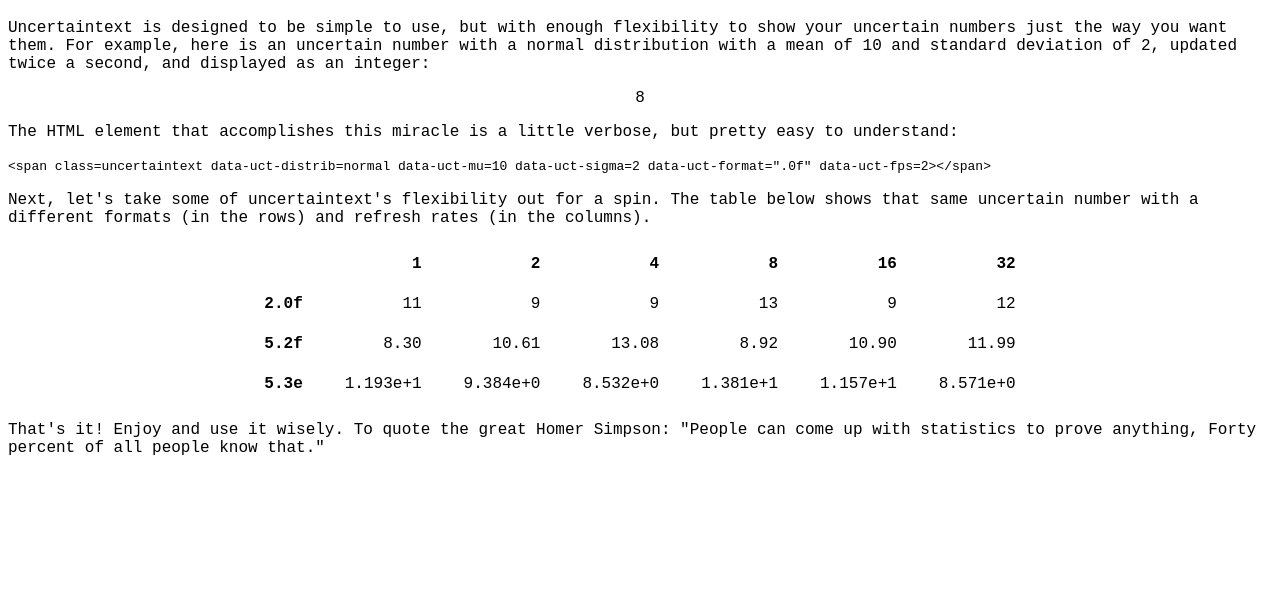
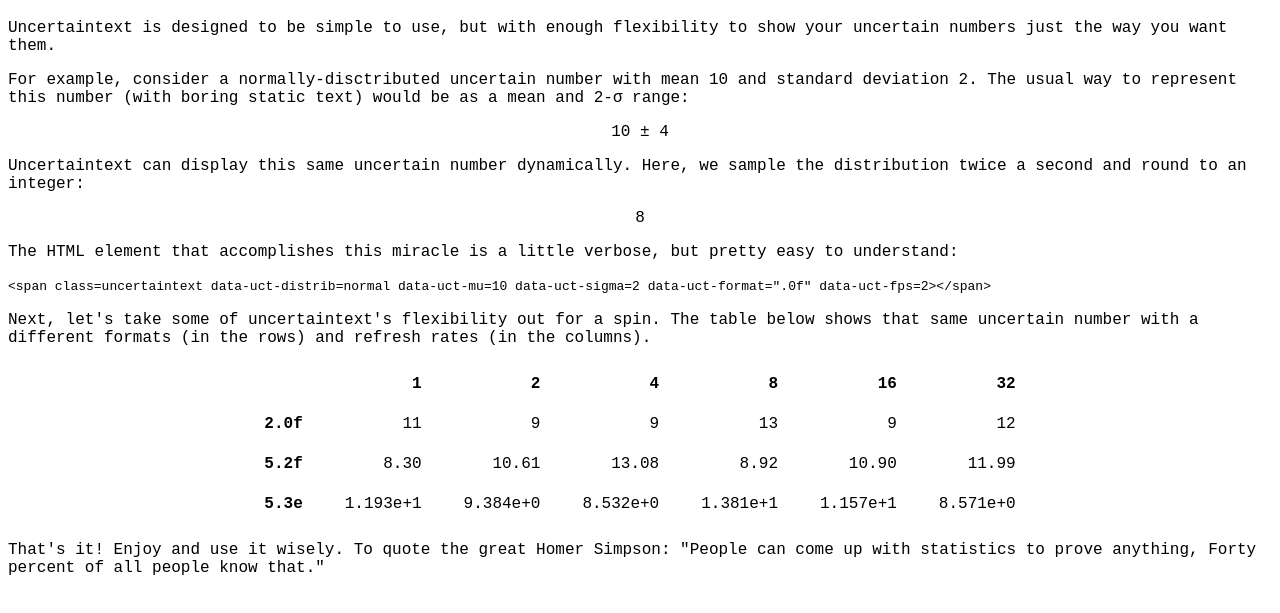
Before and after one commit to keithfma/uncertaintext, a website built with webpack: page docs/index.html in a window 1280 px wide. Shown: the part 61-674 px from the top of the page. Built offline with nearby package versions, Linux system fonts and the light colour scheme.

Commit message:
Improve discussion in example page (#12)

```diff
--- a/docs/index.html
+++ b/docs/index.html
@@ -18,11 +18,23 @@
   <p>
     Uncertaintext is designed to be simple to use, but with enough flexibility
     to show your uncertain numbers just the way you want them.
+  </p>
 
-    For example, here is an uncertain number with a normal distribution with
-    a mean of 10 and standard deviation of 2, updated twice a second, and
-    displayed as an integer:
+  <p>
+    For example, consider a normally-disctributed uncertain number with  mean 10 and standard
+    deviation 2. The usual way to represent this number (with boring static text) would be as a mean
+    and 2-&sigma; range:
   </p>
+
+  <p style="text-align:center">
+    10 &plusmn; 4
+  </p>
+
+  <p>
+    Uncertaintext can display this same uncertain number dynamically. Here, we sample the
+    distribution twice a second and round to an integer:
+  </p>
+
 
   <p style="text-align:center">
     <span class=uncertaintext data-uct-distrib=normal data-uct-mu=10 data-uct-sigma=2 data-uct-format=".0f" data-uct-fps=2></span>
```
